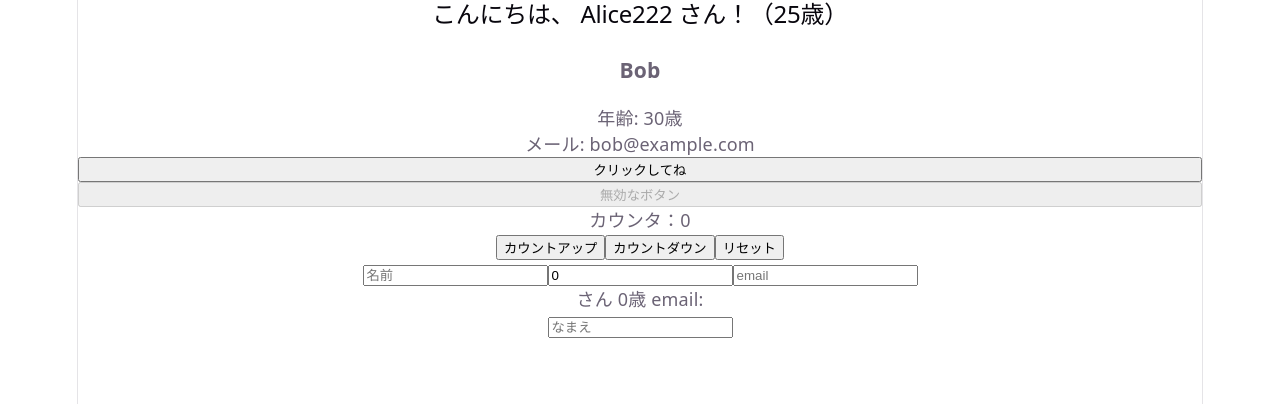
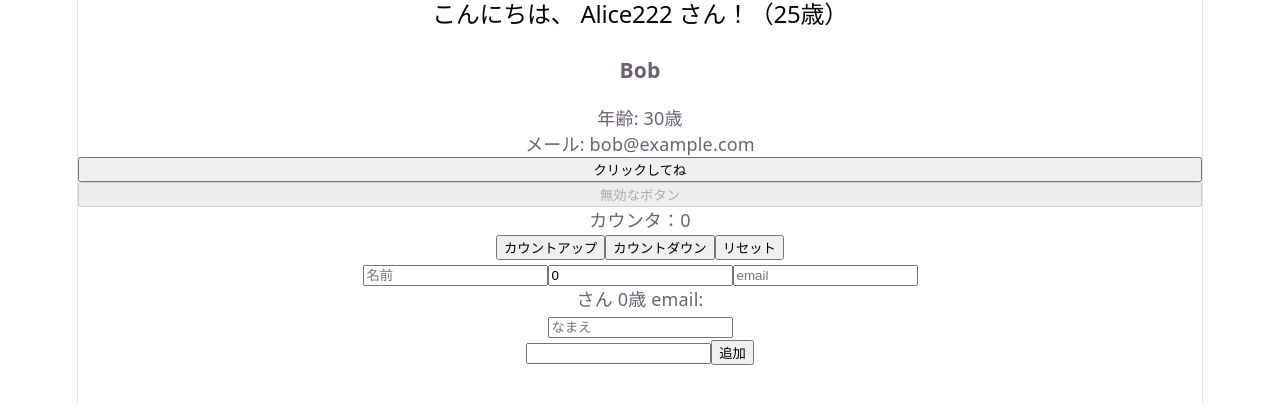
Before and after one commit to ramtiga/react_sample1, a React (Vite) app: page / in a window 1280 px wide. Shown: the top 404 px of the page. Built offline with nearby package versions, Linux system fonts and the light colour scheme.

Commit message:
TodoListコンポーネント追加

```diff
--- a/src/App.tsx
+++ b/src/App.tsx
@@ -3,6 +3,7 @@ import "./App.css"
 import Greeting from "./Greeting"
 import UserForm from "./UserForm"
 import GreetingInput from "./GreetingInput"
+import TodoList from "./TodoList"
 
 type UserCardProps = {
   name: string
@@ -66,6 +67,7 @@ function App() {
       <Counter />
       <UserForm />
       <GreetingInput />
+      <TodoList />
     </>
   )
 }
--- /dev/null
+++ b/src/TodoList.tsx
@@ -0,0 +1,36 @@
+import { useState } from "react"
+
+function TodoList() {
+  const [todos, setTodos] = useState<string[]>([])
+  const [input, setInput] = useState("")
+
+  const handlerInputChange = (e: React.ChangeEvent<HTMLInputElement>) => {
+    setInput(e.target.value)
+  }
+
+  const addTodo = () => {
+    if (input.trim()) {
+      setTodos((prev) => [...prev, input])
+      setInput("")
+    }
+  }
+
+  const createRemoveHandler = (index: number) => () => {
+    setTodos((prev) => prev.filter((_, i) => i !== index))
+  }
+
+  return (
+    <div>
+      <input value={input} onChange={handlerInputChange} />
+      <button onClick={addTodo}>追加</button>
+      {todos.map((todo, index) => (
+        <li key={index}>
+          {todo}
+          <button onClick={createRemoveHandler(index)}>削除</button>
+        </li>
+      ))}
+    </div>
+  )
+}
+
+export default TodoList
```
